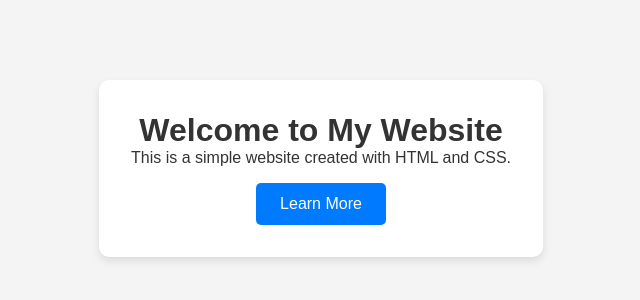
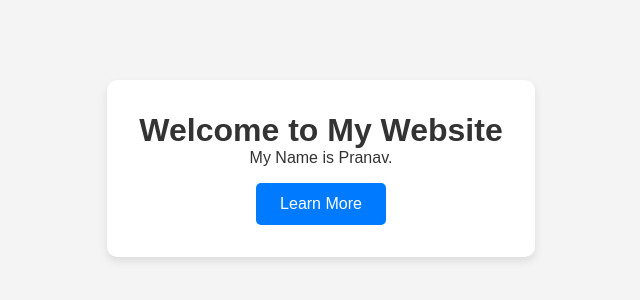
Before and after one commit to Pranavgit2008/Website, a plain HTML site: page index.html in a window 1280 px wide. Shown: the part 232-532 px from the top of the page, without its empty margins (319-959 px from the left). Drawn offline with Linux system fonts and the light colour scheme.

Commit message:
Update index.html

```diff
--- a/index.html
+++ b/index.html
@@ -9,7 +9,7 @@
 <body>
   <div class="container">
     <h1>Welcome to My Website</h1>
-    <p>This is a simple website created with HTML and CSS.</p>
+    <p>My Name is Pranav.</p>
     <a href="#" class="button">Learn More</a>
   </div>
 </body>
```
